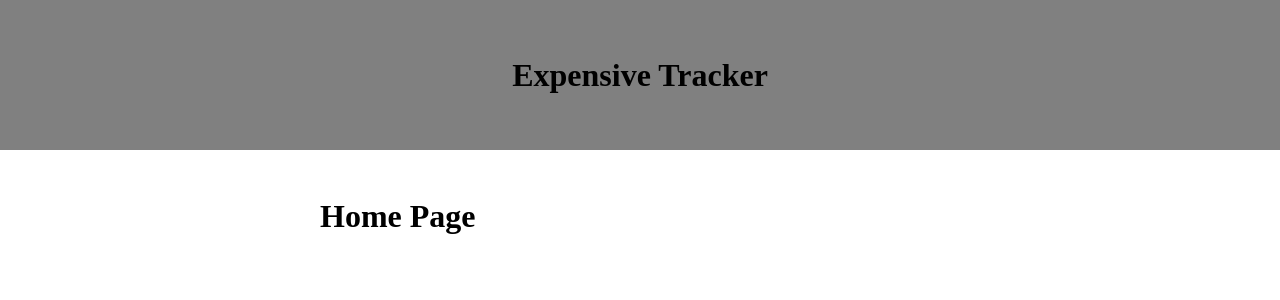
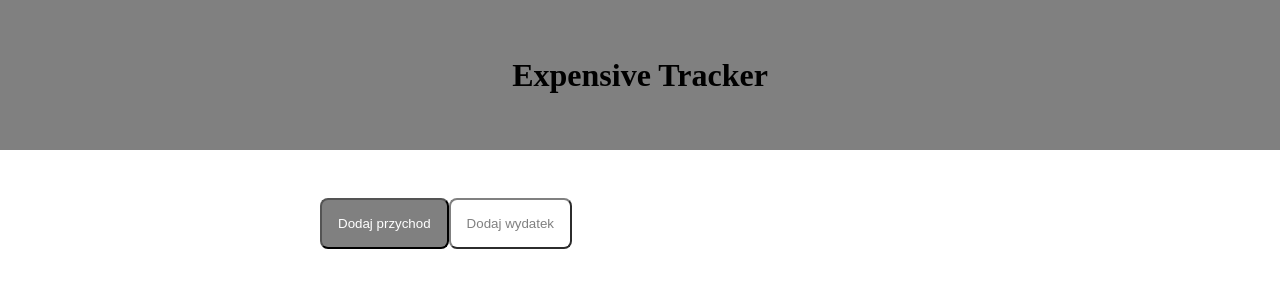
Before and after one commit to wojciechdominiak/Expensive-tracker, a Next.js app: page / in a window 1280 px wide. Shown: the top 300 px of the page. Built offline with nearby package versions, Linux system fonts and the light colour scheme.

Commit message:
add: ui/Button

```diff
--- /dev/null
+++ b/components/ui/Button/Button.module.scss
@@ -0,0 +1,18 @@
+@mixin base-style {
+  padding: 1rem;
+  border-radius: 0.5rem;
+}
+
+.cta {
+  @include base-style();
+  background-color: gray;
+  color: white;
+}
+
+.outline {
+  @include base-style();
+  background-color: white;
+  color: gray;
+  border-color: gray;
+  border-width: 2px;
+}
--- /dev/null
+++ b/components/ui/Button/Button.tsx
@@ -0,0 +1,19 @@
+import classes from "./Button.module.scss";
+
+interface IProps {
+  onClick: React.MouseEventHandler<HTMLButtonElement>;
+  label: string;
+  modifier?: "cta" | "outline";
+}
+
+const Button = ({ modifier, onClick, label }: IProps) => {
+  const className = modifier ? modifier : "cta";
+
+  return (
+    <button className={classes[className] + " button"} onClick={onClick}>
+      {label}
+    </button>
+  );
+};
+
+export default Button;
--- a/pages/index.tsx
+++ b/pages/index.tsx
@@ -1,5 +1,24 @@
+import Button from "@/components/ui/Button/Button";
+
 const HomePage = () => {
-  return <h1>Home Page</h1>;
+  return (
+    <>
+      <Button
+        onClick={() => {
+          console.log("Dodaje przychod");
+        }}
+        label={"Dodaj przychod"}
+      />
+
+      <Button
+        modifier="outline"
+        onClick={() => {
+          console.log("Dodaje wydatek");
+        }}
+        label={"Dodaj wydatek"}
+      />
+    </>
+  );
 };
 
 export default HomePage;
```
